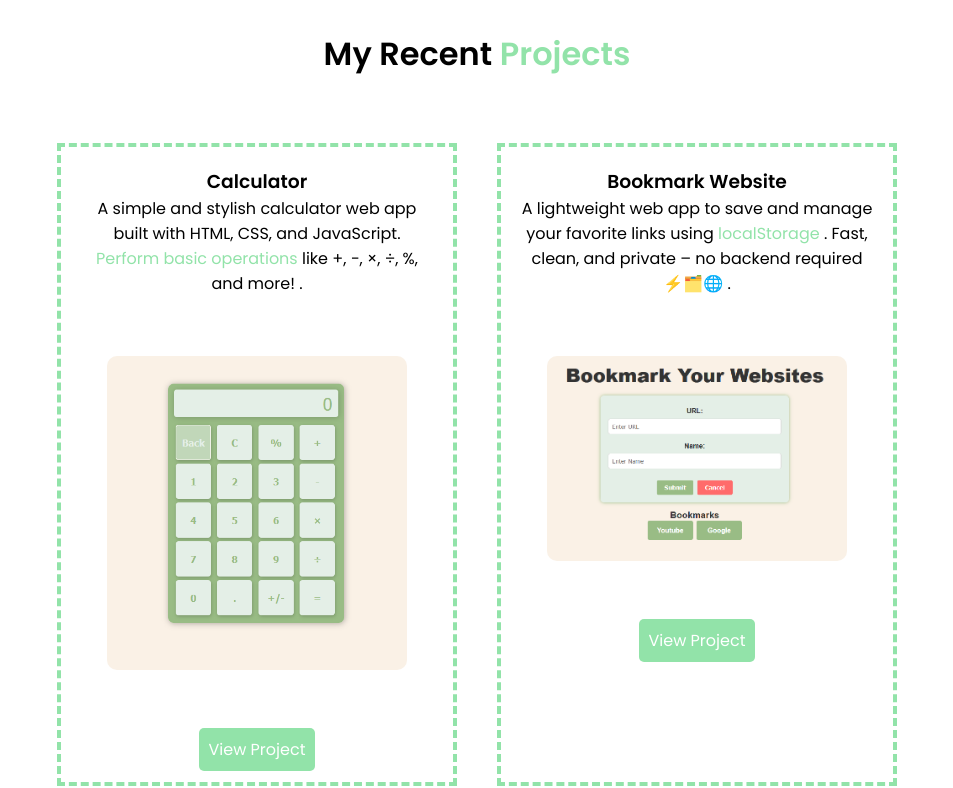
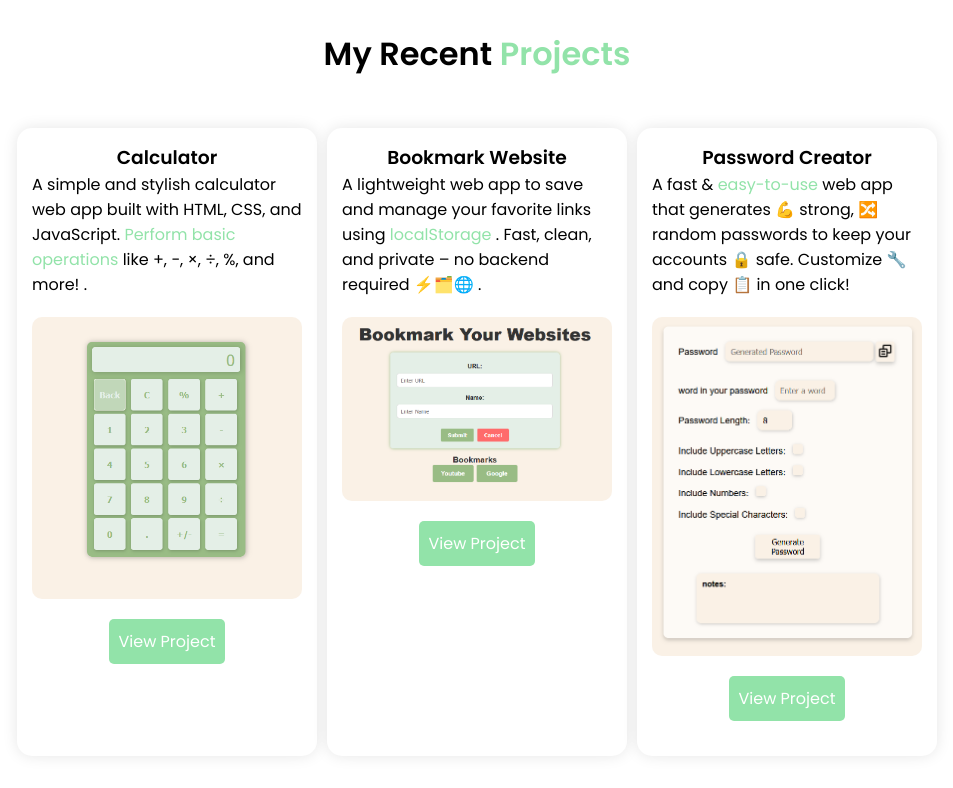
Before and after one commit to codewavehq/MyPortfolio, a plain HTML site: page index.html in a window 1280 px wide. Shown: the part 880-1668 px from the top of the page, without its empty margins (163-1116 px from the left). Drawn offline with nearby package versions, Linux system fonts and the light colour scheme; files whose address does not match are found by name.

Commit message:
Update style.css

```diff
--- a/PortfolioWebsite/style.css
+++ b/PortfolioWebsite/style.css
@@ -131,25 +131,38 @@ section {
     gap: 10px; /* إضافة مسافة بين الكروت */
 }
 .project-card {
-    position: relative;
-    padding: 20px;
-    border: 4px dashed #92E3A9;
-    margin: 15px;
-    max-width: 400px;
-    max-height: 850px;
-    text-align: center;
+  position: relative;
+  width: 300px;
+  padding: 15px;
+  border-radius: 15px;
+  overflow: hidden;
+  background: #fff;
+  box-shadow: 0 0 15px rgba(0,0,0,0.1);
+  display: flex;
+  flex-direction: column;
+  align-items: center;
 }
 
-
 .project-card img {
-    width: 100%; /* اجعل الصورة تأخذ عرض الكرت بالكامل */
-    max-width: 300px; /* الحد الأقصى لعرض الصورة */
-    height: auto; /* اجعل الارتفاع يتناسب مع العرض للحفاظ على النسبة */
-    border-radius: 10px; /* زوايا مستديرة للصورة */
-    object-fit: cover; /* تأكد من أن الصورة تغطي المساحة المحددة بشكل جيد */
-    margin: 60px auto; /* محاذاة الصورة في المنتصف */
+  width: 100%;
+  height: auto;
+  border-radius: 10px;
+  object-fit: cover;
 }
 
+.project-btn {
+  margin-top: 10px;
+  padding: 10px 20px;
+  background-color: #4b7bec;
+  color: white;
+  text-decoration: none;
+  border-radius: 8px;
+  transition: background 0.3s ease;
+}
+
+.project-btn:hover {
+  background-color: #3867d6;
+}
 
 .project-card-link
 {
```
